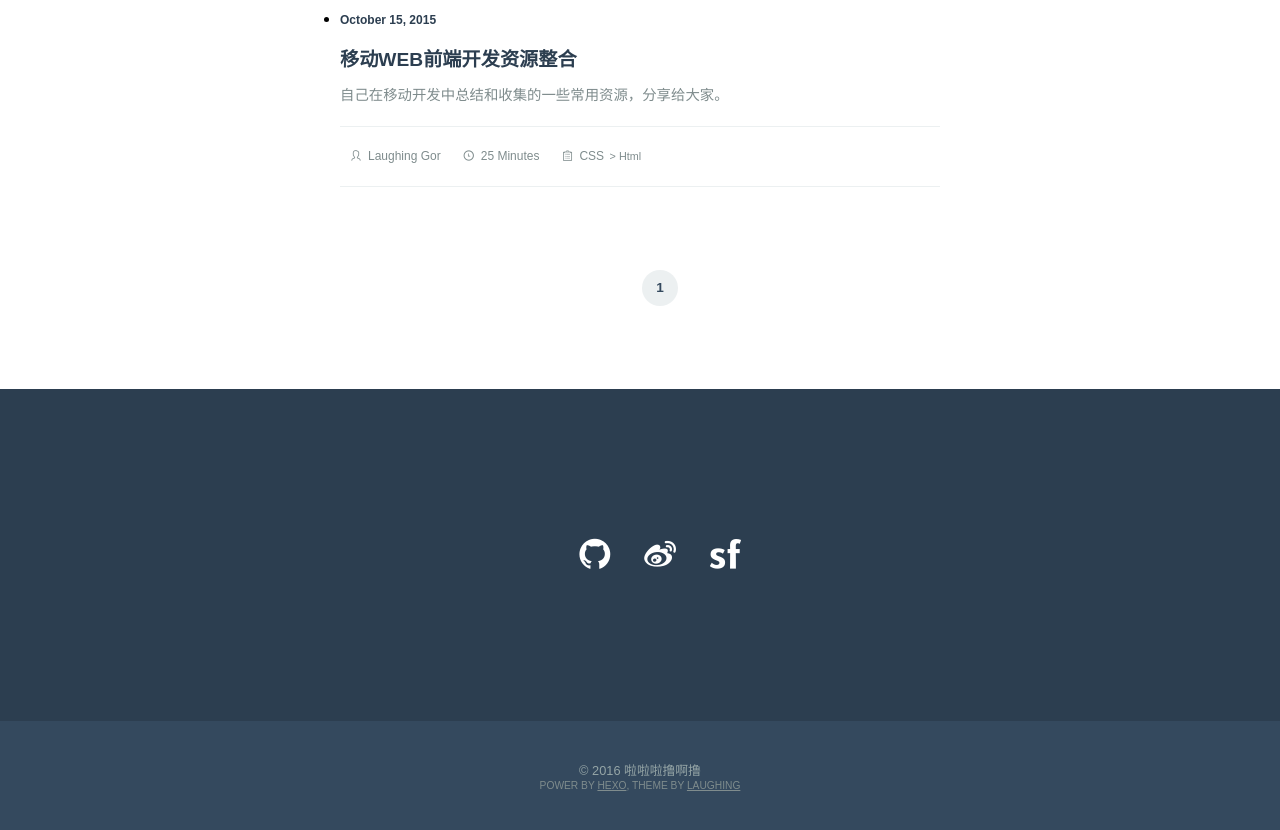
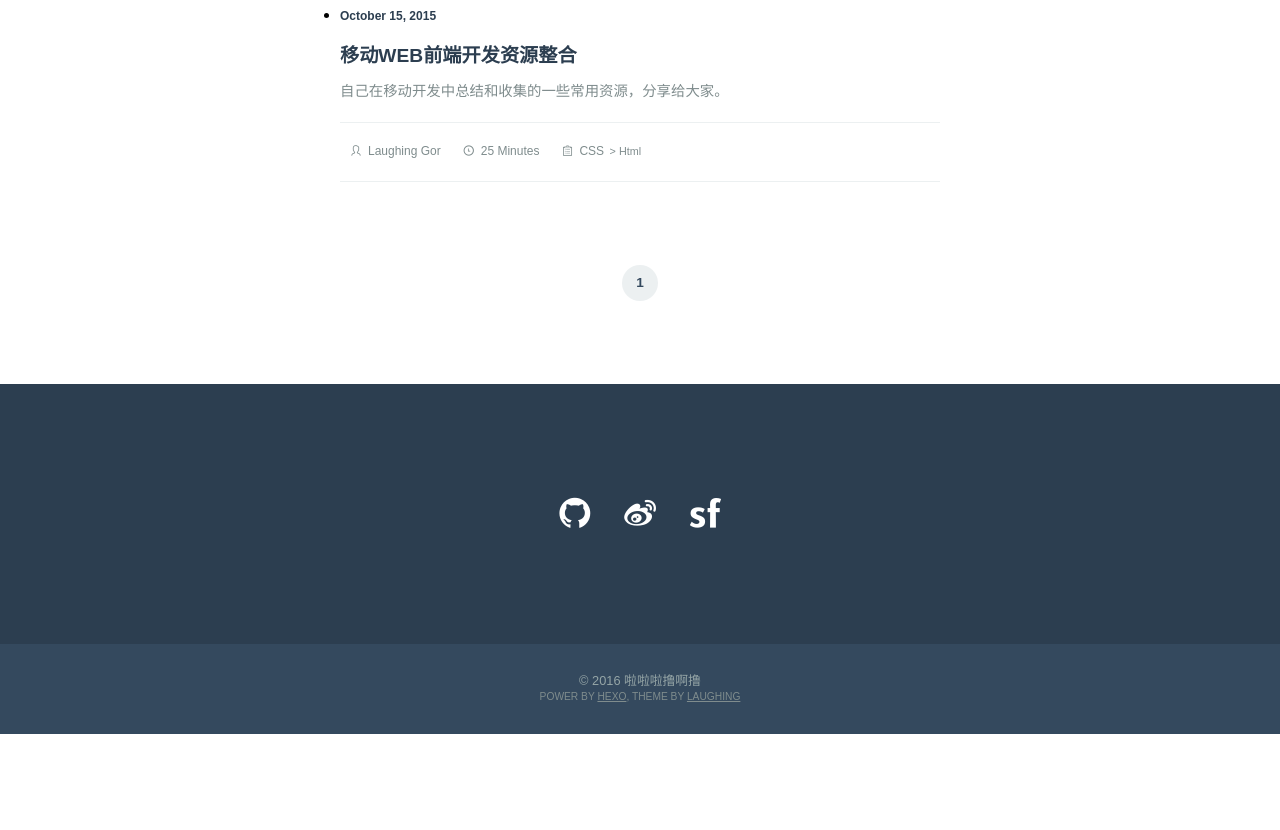
Before and after one commit to BoizZ/BoizZ.github.io, a plain HTML site: page index.html in a window 1280 px wide. Shown: the part 2016-2846 px from the top of the page. After the commit the page ends 2750 px from the top, so only its background shows below. Drawn offline with Linux system fonts and the light colour scheme.

Commit message:
update styles

```diff
--- a/sass/main_style.scss
+++ b/sass/main_style.scss
@@ -1,6 +1,6 @@
 @import "./_util/reset";
 @import "./_util/color";
-@import "./_util/font";
+@import "./_util/icon";
 @import "./_util/mixin";
 @import "./_util/media";
 @import './_util/hightlight';
@@ -12,3 +12,4 @@
 @import "./_partial/post";
 @import "./_partial/duoshuo";
 @import "./_partial/pagination";
+@import "./_partial/navication";
```
Also changed, not shown: css/main_style.css, css/main_style.min.css, fonts/icon.ttf, fonts/icon.woff, 4 other files.
